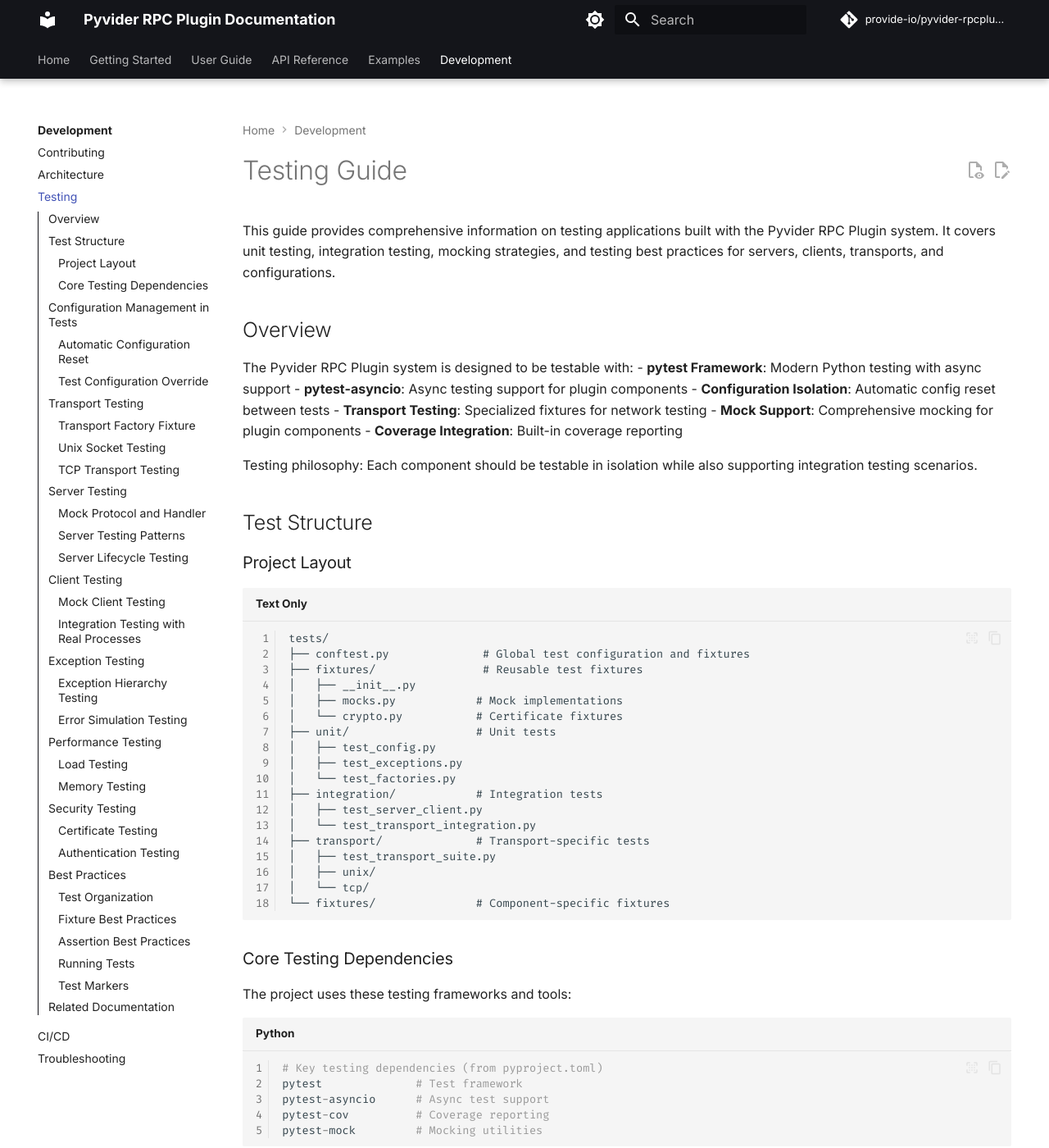
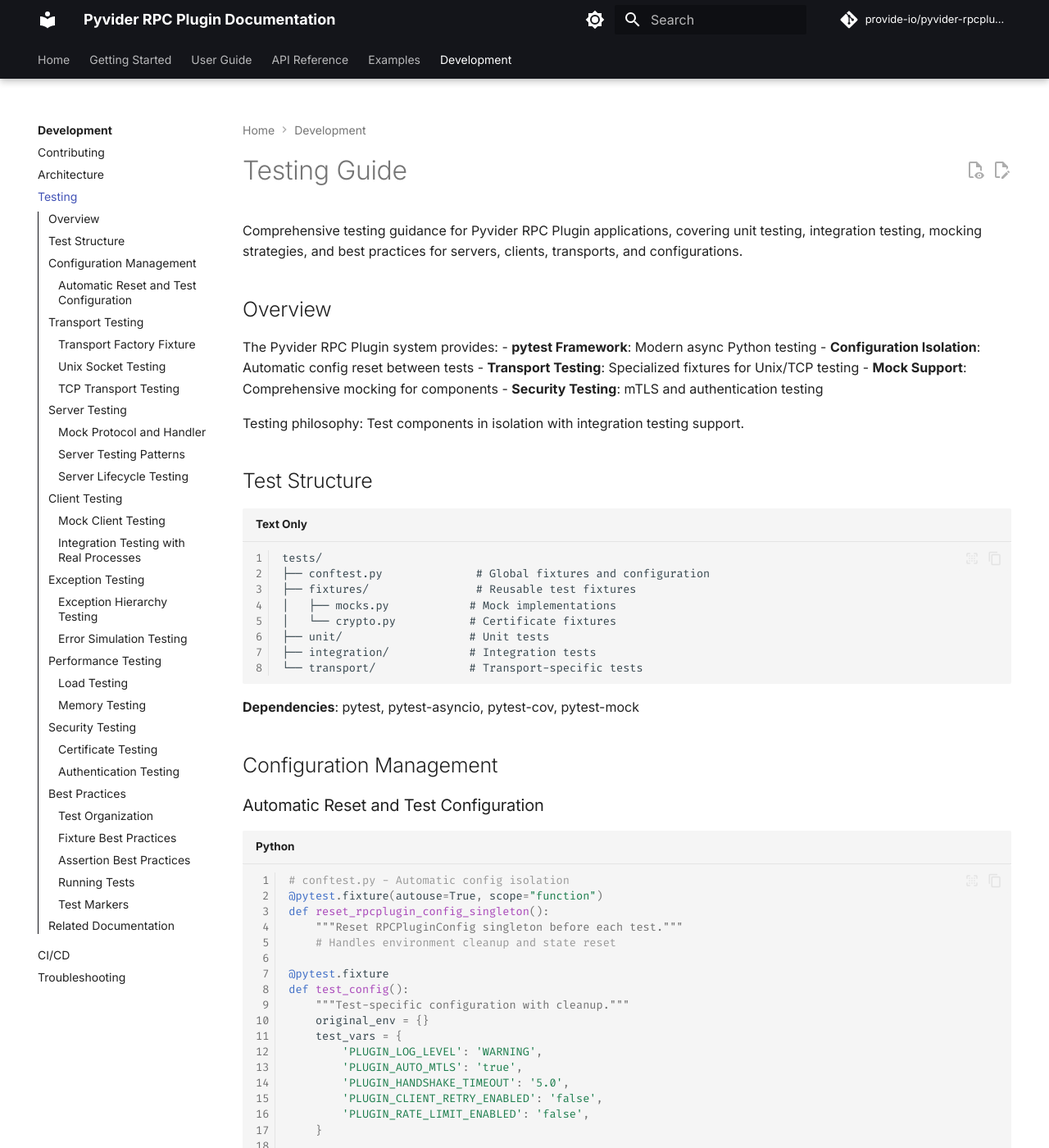
Before and after one commit to provide-io/pyvider-rpcplugin, an MkDocs documentation site: the page built from docs/development/testing.md, in a window 1280 px wide and 1400 px high. Shown: the whole window at 82% size. Built offline with MkDocs 1.6.1 and Material for MkDocs 9.7.7, drawn with Linux system fonts in a browser that asks for light colours; comment, search, counter and statistics services are not loaded; the version menu is left out; some of the changed text lies outside the part shown.

Commit message:
🔼⚙️ [skip ci] auto-commit

````diff
--- a/docs/development/testing.md
+++ b/docs/development/testing.md
@@ -1,90 +1,54 @@
 # Testing Guide
 
-This guide provides comprehensive information on testing applications built with the Pyvider RPC Plugin system. It covers unit testing, integration testing, mocking strategies, and testing best practices for servers, clients, transports, and configurations.
+Comprehensive testing guidance for Pyvider RPC Plugin applications, covering unit testing, integration testing, mocking strategies, and best practices for servers, clients, transports, and configurations.
 
 ## Overview
 
-The Pyvider RPC Plugin system is designed to be testable with:
-- **pytest Framework**: Modern Python testing with async support
-- **pytest-asyncio**: Async testing support for plugin components
+The Pyvider RPC Plugin system provides:
+- **pytest Framework**: Modern async Python testing
 - **Configuration Isolation**: Automatic config reset between tests
-- **Transport Testing**: Specialized fixtures for network testing
-- **Mock Support**: Comprehensive mocking for plugin components
-- **Coverage Integration**: Built-in coverage reporting
+- **Transport Testing**: Specialized fixtures for Unix/TCP testing
+- **Mock Support**: Comprehensive mocking for components
+- **Security Testing**: mTLS and authentication testing
 
-Testing philosophy: Each component should be testable in isolation while also supporting integration testing scenarios.
+Testing philosophy: Test components in isolation with integration testing support.
 
 ## Test Structure
 
-### Project Layout
-
 ```
 tests/
-├── conftest.py              # Global test configuration and fixtures
+├── conftest.py              # Global fixtures and configuration
 ├── fixtures/                # Reusable test fixtures
-│   ├── __init__.py
 │   ├── mocks.py            # Mock implementations
 │   └── crypto.py           # Certificate fixtures
 ├── unit/                   # Unit tests
-│   ├── test_config.py
-│   ├── test_exceptions.py
-│   └── test_factories.py
 ├── integration/            # Integration tests
-│   ├── test_server_client.py
-│   └── test_transport_integration.py
-├── transport/              # Transport-specific tests
-│   ├── test_transport_suite.py
-│   ├── unix/
-│   └── tcp/
-└── fixtures/               # Component-specific fixtures
+└── transport/              # Transport-specific tests
 ```
 
-### Core Testing Dependencies
+**Dependencies**: pytest, pytest-asyncio, pytest-cov, pytest-mock
 
-The project uses these testing frameworks and tools:
+## Configuration Management
+
+### Automatic Reset and Test Configuration
 
 ```python
-# Key testing dependencies (from pyproject.toml)
-pytest              # Test framework
-pytest-asyncio      # Async test support
-pytest-cov          # Coverage reporting
-pytest-mock         # Mocking utilities
-```
-
-## Configuration Management in Tests
-
-### Automatic Configuration Reset
-
-The test suite automatically resets configuration between tests:
-
-```python
-# conftest.py provides automatic config isolation
+# conftest.py - Automatic config isolation
 @pytest.fixture(autouse=True, scope="function")
 def reset_rpcplugin_config_singleton():
     """Reset RPCPluginConfig singleton before each test."""
-    # Implementation handles environment variable cleanup
-    # and configuration state reset
-```
-
-### Test Configuration Override
-
-```python
-import os
-import pytest
-from pyvider.rpcplugin.config import rpcplugin_config
+    # Handles environment cleanup and state reset
 
 @pytest.fixture
 def test_config():
-    """Provide test-specific configuration."""
+    """Test-specific configuration with cleanup."""
     original_env = {}
-
-    # Set test configuration
     test_vars = {
-        'PLUGIN_LOG_LEVEL': 'WARNING',  # Reduce noise
+        'PLUGIN_LOG_LEVEL': 'WARNING',
         'PLUGIN_AUTO_MTLS': 'true',
         'PLUGIN_HANDSHAKE_TIMEOUT': '5.0',
-        'PLUGIN_CLIENT_RETRY_ENABLED': 'false',  # Predictable behavior
-        'PLUGIN_RATE_LIMIT_ENABLED': 'false',    # No limits in tests
+        'PLUGIN_CLIENT_RETRY_ENABLED': 'false',
+        'PLUGIN_RATE_LIMIT_ENABLED': 'false',
     }
 
     for key, value in test_vars.items():
@@ -93,17 +57,12 @@
 
     yield
 
-    # Restore original environment
+    # Restore environment
     for key, original_value in original_env.items():
         if original_value is None:
             os.environ.pop(key, None)
         else:
             os.environ[key] = original_value
-
-# Usage
-def test_with_custom_config(test_config):
-    # Test runs with isolated configuration
-    assert rpcplugin_config.plugin_log_level == "WARNING"
 ```
 
 ## Transport Testing
````
